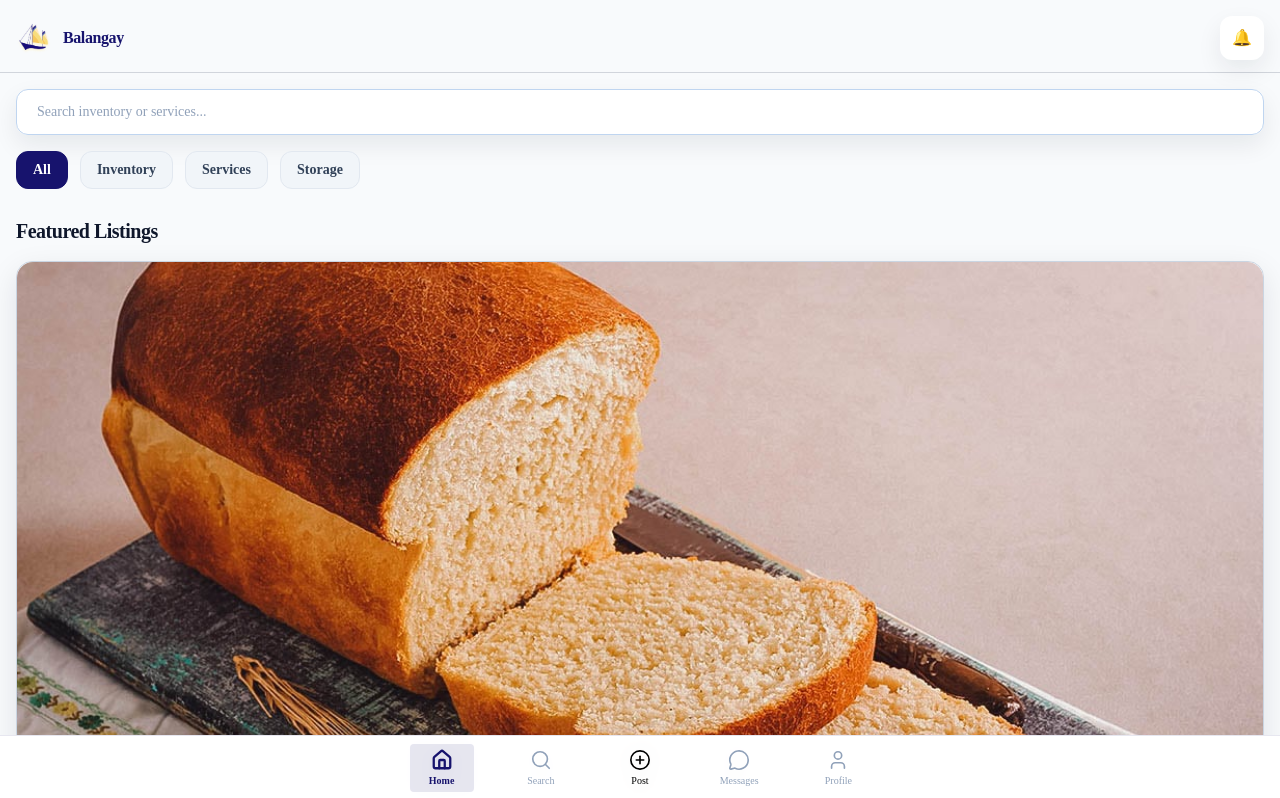
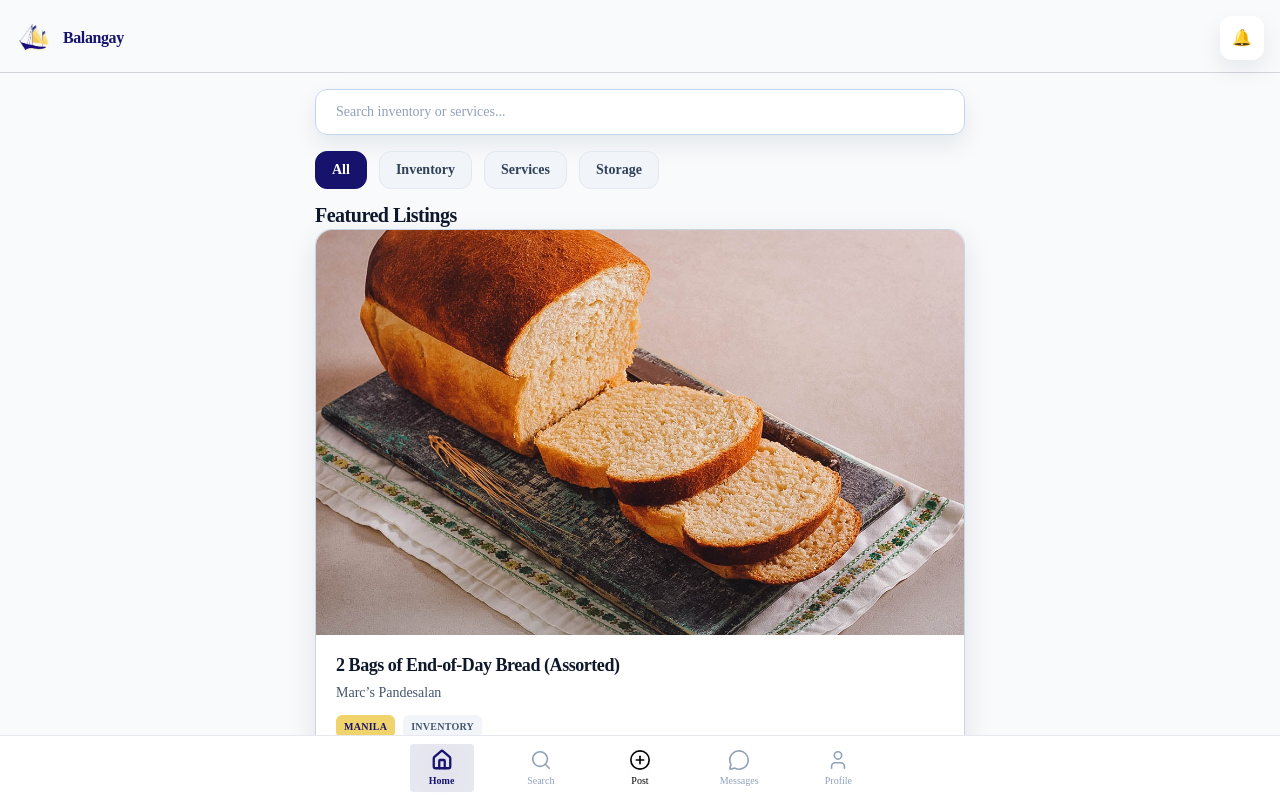
Before and after one commit to CoderTofu/Balangay-Portal, a Next.js app: page /home in a window 1280 px wide. Shown: the top 798 px of the page. Built offline with nearby package versions, Linux system fonts and the light colour scheme; a web font is replaced by a local one.

Commit message:
responsiveness

```diff
--- a/app/home/[postid]/page.tsx
+++ b/app/home/[postid]/page.tsx
@@ -32,7 +32,7 @@ export default function PostDetail() {
     <main className="min-h-screen bg-slate-50 pb-24">
       <TopBar />
 
-      <div className="mx-auto w-full space-y-4 px-4">
+      <div className="mx-auto max-w-[650px] w-full space-y-4 px-4">
         <div className="rounded-2xl bg-white shadow-[0_10px_30px_rgba(16,24,40,0.10)]">
           <div className="relative aspect-16/10 w-full overflow-hidden rounded-t-2xl bg-slate-100">
             {listing.imageSrc ? (
--- a/app/home/page.tsx
+++ b/app/home/page.tsx
@@ -40,24 +40,19 @@ export default function Home() {
     <main className="min-h-screen bg-slate-50 pb-24">
       <TopBar />
 
-      <div className="mx-auto w-full space-y-4 px-4">
-        <div className="flex items-center gap-3">
-          <div className="flex-1 rounded-xl bg-white shadow-[0_10px_25px_rgba(16,24,40,0.08)]">
+      <div className="mx-auto w-full space-y-4 px-4 flex flex-col items-center">
+        <div className="flex items-center gap-3 max-w-[650px] w-full">
+          <div className="flex-1 w-full rounded-xl bg-white shadow-[0_10px_25px_rgba(16,24,40,0.08)]">
             <InputField
               value={query}
               setContent={setQuery}
               placeholder="Search inventory or services..."
-              className="px-4 py-3 text-sm text-slate-700 placeholder:text-slate-400 shadow-none focus:ring-0"
+              className="w-full px-4 py-3 text-sm text-slate-700 placeholder:text-slate-400 shadow-none focus:ring-0"
             />
           </div>
         </div>
 
-        {filtersOpen ? (
-          <div className="rounded-2xl bg-white p-4 text-sm text-slate-600 shadow-[0_10px_25px_rgba(16,24,40,0.08)]">
-            Filters coming soon.
-          </div>
-        ) : null}
-
+        <div className="max-w-[650px] w-full">
           <div className="flex gap-3 overflow-x-auto pb-1">
             {tabs.map((t) => (
               <button
@@ -91,6 +86,7 @@ export default function Home() {
             ) : null}
           </div>
         </div>
+      </div>
 
       <BottomNav />
     </main>
```
Lines whose indentation alone changed are shown as unchanged.
